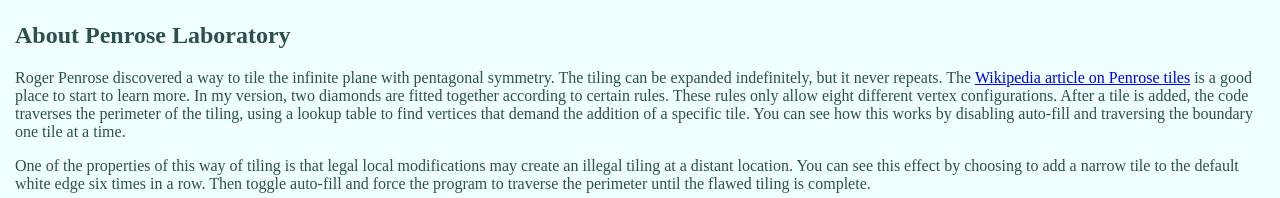
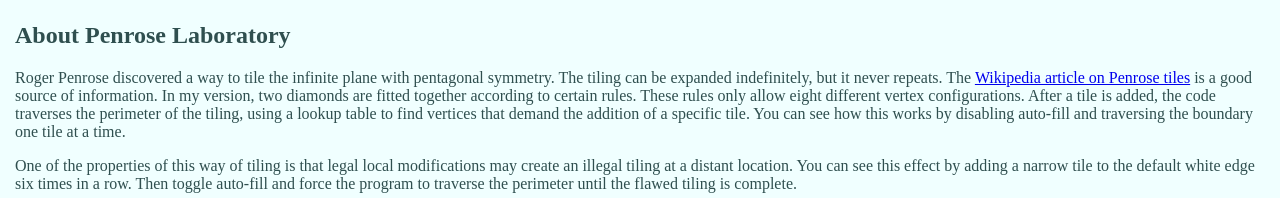
Before and after one commit to cmcrawford2/penrose-app, a React (Create React App) app: page / in a window 1280 px wide. Shown: the part 602-800 px from the top of the page. Built offline with nearby package versions, Linux system fonts and the light colour scheme.

Commit message:
More editing

```diff
--- a/src/App.js
+++ b/src/App.js
@@ -685,8 +685,8 @@ class App extends React.Component {
         </div>
         <div className="About-container">
           <h2>About Penrose Laboratory</h2>
-          <p>Roger Penrose discovered a way to tile the infinite plane with pentagonal symmetry. The tiling can be expanded indefinitely, but it never repeats. The <a href="https://en.wikipedia.org/wiki/Penrose_tiling">Wikipedia article on Penrose tiles</a> is a good place to start to learn more. In my version, two diamonds are fitted together according to certain rules. These rules only allow eight different vertex configurations. After a tile is added, the code traverses the perimeter of the tiling, using a lookup table to find vertices that demand the addition of a specific tile. You can see how this works by disabling auto-fill and traversing the boundary one tile at a time.</p>
-          <p>One of the properties of this way of tiling is that legal local modifications may create an illegal tiling at a distant location. You can see this effect by choosing to add a narrow tile to the default white edge six times in a row. Then toggle auto-fill and force the program to traverse the perimeter until the flawed tiling is complete.</p>
+          <p>Roger Penrose discovered a way to tile the infinite plane with pentagonal symmetry. The tiling can be expanded indefinitely, but it never repeats. The <a href="https://en.wikipedia.org/wiki/Penrose_tiling">Wikipedia article on Penrose tiles</a> is a good source of information. In my version, two diamonds are fitted together according to certain rules. These rules only allow eight different vertex configurations. After a tile is added, the code traverses the perimeter of the tiling, using a lookup table to find vertices that demand the addition of a specific tile. You can see how this works by disabling auto-fill and traversing the boundary one tile at a time.</p>
+          <p>One of the properties of this way of tiling is that legal local modifications may create an illegal tiling at a distant location. You can see this effect by adding a narrow tile to the default white edge six times in a row. Then toggle auto-fill and force the program to traverse the perimeter until the flawed tiling is complete.</p>
           <p>You can also create your own illegal tilings by disabling auto-fill and adding tiles one by one.</p>
           <h2>Why is the tiling displayed on an oscilloscope?</h2>
           <p>I built a computer using a Motorola 68008 microprocessor in Tom Hayes' digital electronics class at the Harvard Extension school in 1997 (pictured below). Once I had the thing wired up properly, I programmed it in machine language to draw Penrose tiles on an oscilloscope, with a user interface consisting of the four buttons on the lower right. Later I refined the program using an assembly language interface that downloaded the code onto a RAM chip. The four buttons reset the display to a wide diamond, allowed the user to select an edge on the perimeter of the tiling, and added a wide or narrow diamond to the selected edge. Then the code filled in all the tiles that were determined by the rules. The program was basically a loop that drew a bunch of lines over and over, while the user buttons triggered interrupts and changed the data. My computer was so awesome that it achieved immortality, meaning I didn't have to disassemble it when the class was over.</p>
```
